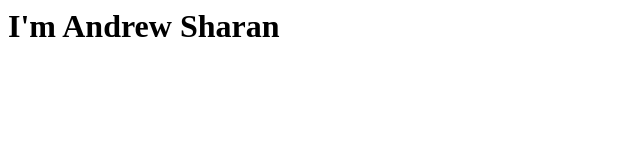
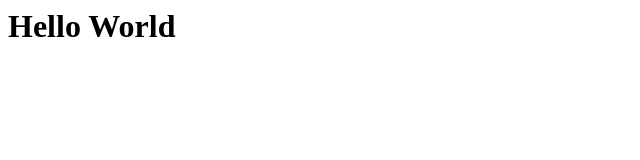
Before and after one commit to andrewsharan/andrewsharan.com, a plain HTML site: page index.html in a window 1280 px wide. Shown: the whole page, without its empty margins (0-640 px from the left). Drawn offline with Linux system fonts and the light colour scheme.

Commit message:
Update index.html

```diff
--- a/index.html
+++ b/index.html
@@ -1,6 +1,6 @@
 <html>
 <title> Andrew Sharan </title>
 <body>
-<h1> I'm Andrew Sharan </h1>
+<h1> Hello World </h1>
 </body>
 </html>
```
